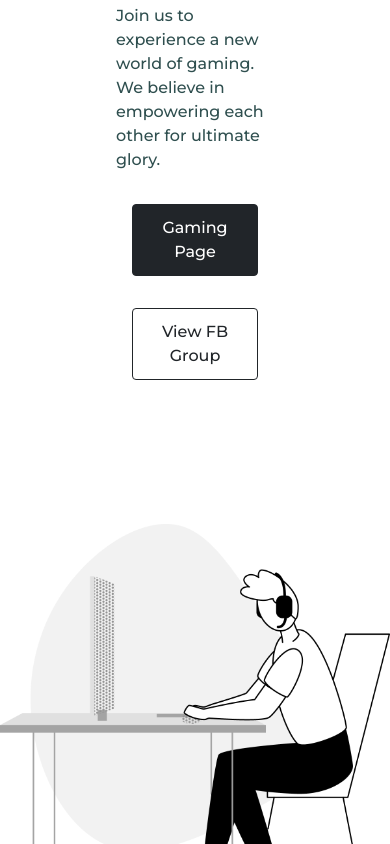
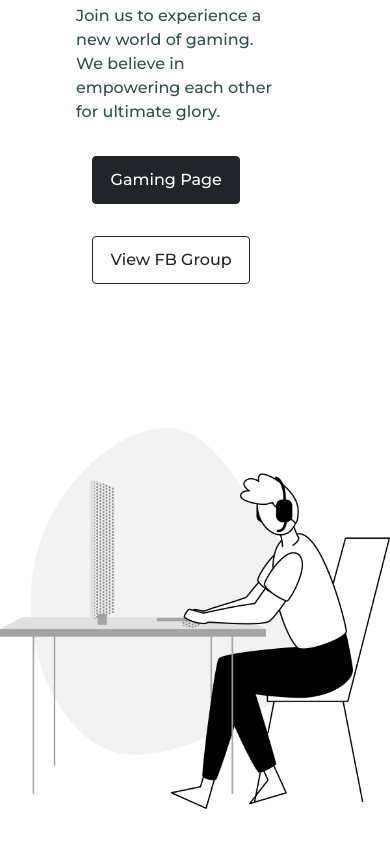
Before and after one commit to bishalpandit/savvy-gaming, a plain HTML site: page index.html in a window 390 px wide. Shown: the part 568-1412 px from the top of the page. After the commit the page ends 1386 px from the top, so only its background shows below. Drawn offline with nearby package versions, Linux system fonts and the light colour scheme; a web font is replaced by a local one.

Commit message:
Update styles.css
fixed responsiveness for small devices

```diff
--- a/styles.css
+++ b/styles.css
@@ -29,7 +29,7 @@ h1  {
 }
 
 .head-1 {
-  padding: 8rem;
+  padding: 8rem 8rem 8rem 5.5rem;
 }
 
 .btn {
```
